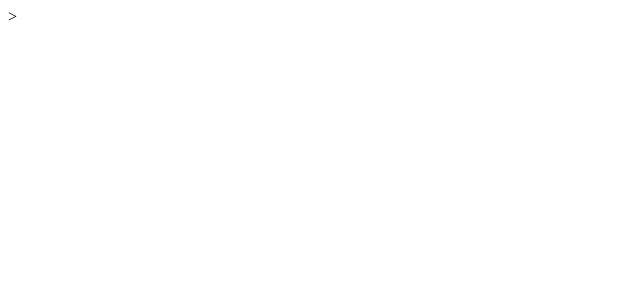
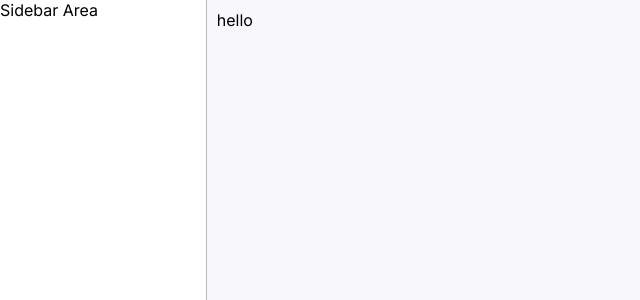
Before and after one commit to joseph-johnson27001/finance-dashboard, a Vue app: page / in a window 1280 px wide. Shown: the top 300 px of the page, without its empty margins (0-640 px from the left). Built offline with nearby package versions, Linux system fonts and the light colour scheme.

Commit message:
Site layout

```diff
--- a/public/index.html
+++ b/public/index.html
@@ -1,15 +1,40 @@
 <!DOCTYPE html>
 <html lang="">
   <head>
-    <meta charset="utf-8">
-    <meta http-equiv="X-UA-Compatible" content="IE=edge">
-    <meta name="viewport" content="width=device-width,initial-scale=1.0">
-    <link rel="icon" href="<%= BASE_URL %>favicon.ico">
-    <title><%= htmlWebpackPlugin.options.title %></title>
+    <meta charset="utf-8" />
+    <meta http-equiv="X-UA-Compatible" content="IE=edge" />
+    <meta name="viewport" content="width=device-width,initial-scale=1.0" />
+
+    <!-- Font Awesome -->
+    <link
+      rel="stylesheet"
+      href="https://cdnjs.cloudflare.com/ajax/libs/font-awesome/6.0.0-beta3/css/all.min.css"
+    />
+    <!-- Google fonts -->
+    <link rel="preconnect" href="https://fonts.googleapis.com" />
+    <link rel="preconnect" href="https://fonts.gstatic.com" crossorigin />
+    <link
+      href="https://fonts.googleapis.com/css2?family=Assistant:wght@200..800&family=Roboto:ital,wght@0,100..900;1,100..900&display=swap"
+      rel="stylesheet"
+    />
+    <link
+      href="https://fonts.googleapis.com/css2?family=Unica+One&display=swap"
+      rel="stylesheet"
+    />
+    <link
+      href="https://fonts.googleapis.com/css2?family=Inter:ital,opsz,wght@0,14..32,100..900;1,14..32,100..900&display=swap"
+      rel="stylesheet"
+    />
+
+    <title>Finance Stuvvs</title>
   </head>
   <body>
     <noscript>
-      <strong>We're sorry but <%= htmlWebpackPlugin.options.title %> doesn't work properly without JavaScript enabled. Please enable it to continue.</strong>
+      <strong
+        >We're sorry but <%= htmlWebpackPlugin.options.title %> doesn't work
+        properly without JavaScript enabled. Please enable it to
+        continue.</strong
+      >
     </noscript>
     <div id="app"></div>
     <!-- built files will be auto injected -->
--- a/src/App.vue
+++ b/src/App.vue
@@ -1,12 +1,42 @@
 <template>
-  <div></div>
-  >
+  <div id="app">
+    <SideBar />
+    <div class="main">
+      <div>hello</div>
+    </div>
+  </div>
 </template>
 
 <script>
+import SideBar from "./components/Navigation/SideBar.vue";
+
 export default {
   name: "App",
+  components: {
+    SideBar,
+  },
 };
 </script>
 
-<style></style>
+<style>
+body {
+  padding: 0;
+  margin: 0;
+}
+
+#app {
+  display: flex;
+  flex-direction: row;
+  font-family: "Inter", sans-serif;
+  height: 100dvh;
+  width: 100%;
+}
+
+.main {
+  flex-grow: 1;
+  background-color: #f8f7fa;
+  padding: 10px;
+  height: 100%;
+  width: 100%;
+}
+</style>
--- /dev/null
+++ b/src/components/Navigation/SideBar.vue
@@ -0,0 +1,10 @@
+<template>
+  <div class="sidebar">Sidebar Area</div>
+</template>
+
+<style scoped>
+.sidebar {
+  width: 250px;
+  border-right: 1px solid #bbb;
+}
+</style>
```
